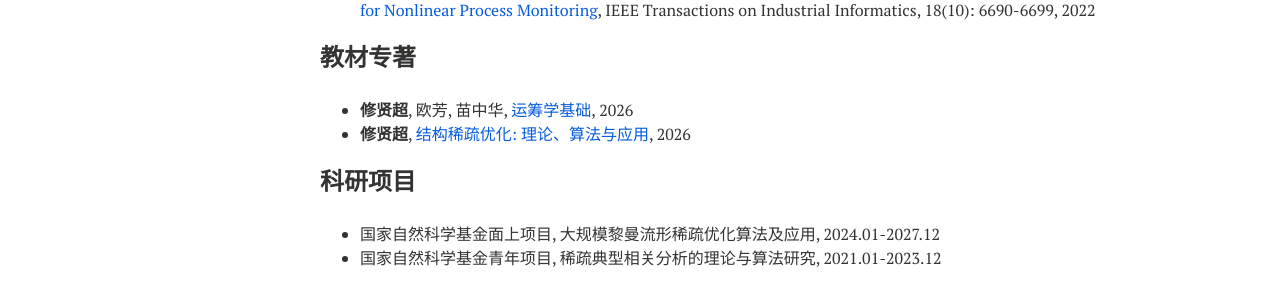
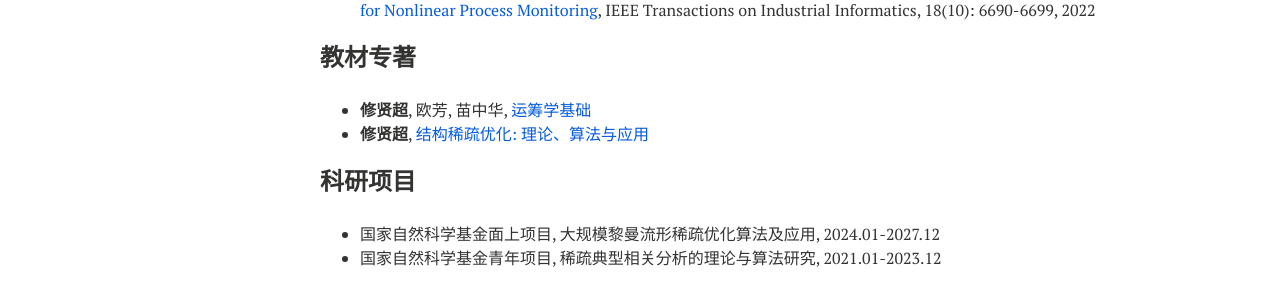
Before and after one commit to xianchaoxiu/xianchaoxiu.github.io, a Jekyll site: the page built from chinese/index.md, in a window 1280 px wide. Shown: the part 969-1259 px from the top of the page. Built offline with Jekyll 4.4.1, drawn with Linux system fonts in a browser that asks for light colours; nearby versions of some CDN libraries.

Commit message:
Update index.md

```diff
--- a/chinese/index.md
+++ b/chinese/index.md
@@ -45,8 +45,8 @@ share: false
 
 
 ### 教材专著
-* <b>修贤超</b>, 欧芳, 苗中华, <a href="https://xianchaoxiu.github.io/chinese/book/OR/" class="textlink" target="_blank">运筹学基础</a>, 2026 <br>
-* <b>修贤超</b>, <a href="https://xianchaoxiu.github.io/chinese/book/OPT/" class="textlink" target="_blank">结构稀疏优化: 理论、算法与应用</a>, 2026 <br>
+* <b>修贤超</b>, 欧芳, 苗中华, <a href="https://xianchaoxiu.github.io/chinese/book/OR/" class="textlink" target="_blank">运筹学基础</a> <br>
+* <b>修贤超</b>, <a href="https://xianchaoxiu.github.io/chinese/book/OPT/" class="textlink" target="_blank">结构稀疏优化: 理论、算法与应用</a> <br>
 
 
 
```
